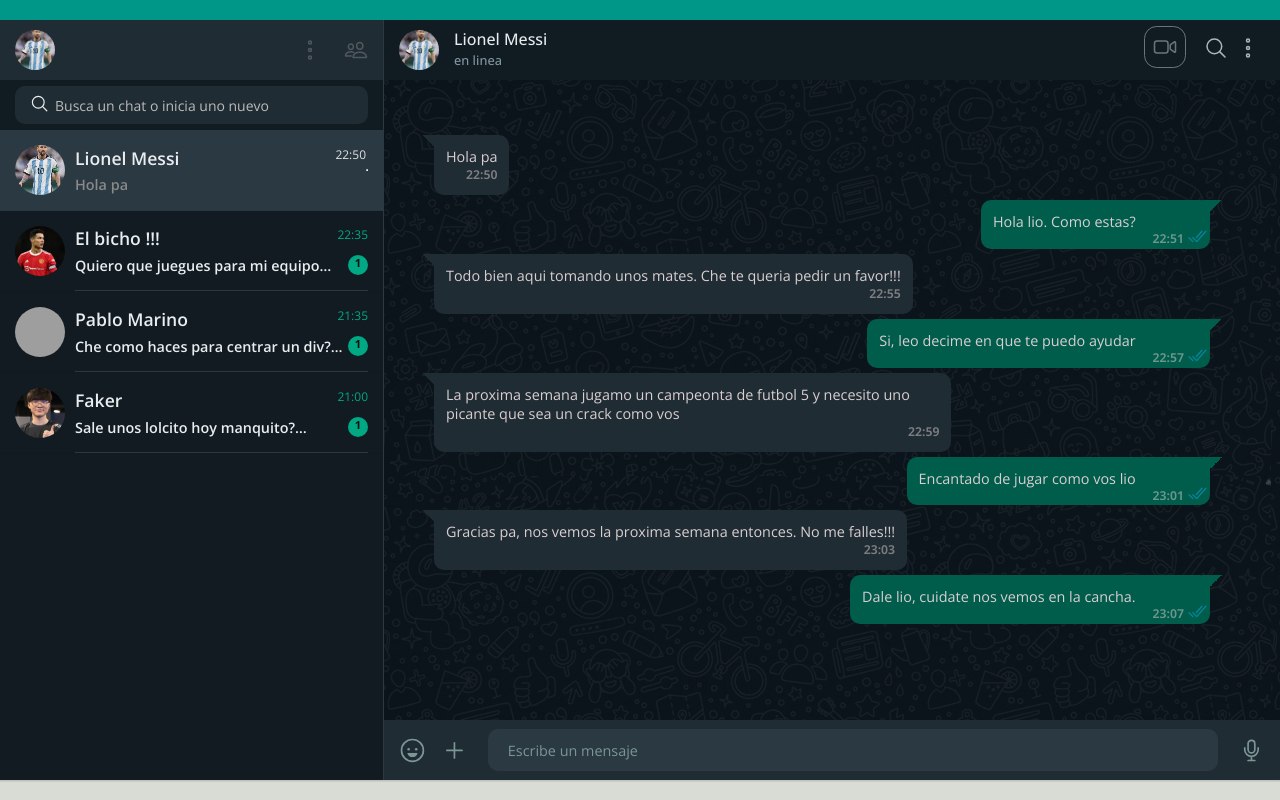
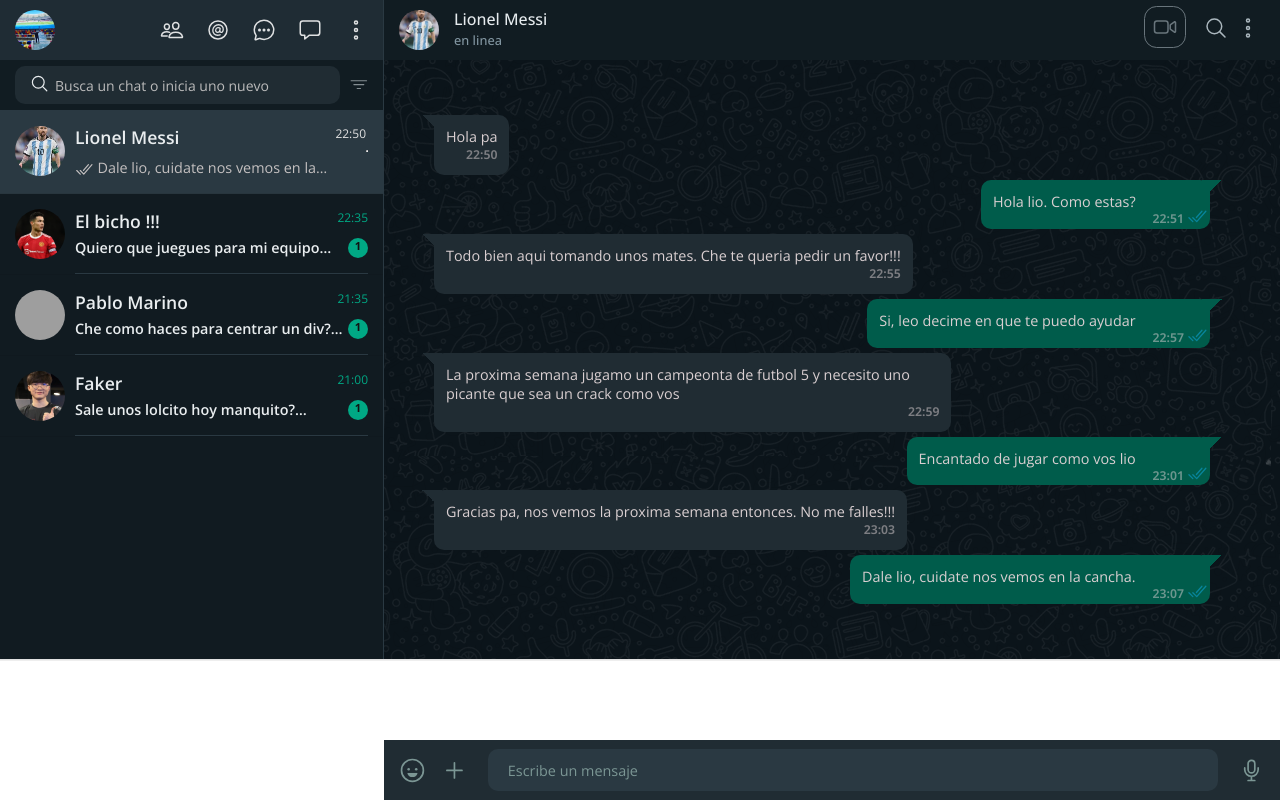
Before and after one commit to CardozoMartin/Challenge-Whatsapp, a plain HTML site: page index.html in a window 1280 px wide. Drawn offline with nearby package versions, Linux system fonts and the light colour scheme; grey boxes are pictures that could not be loaded; a small style sheet from the web is missing.

Commit message:
se termina proyecto whatsapp fake

```diff
--- a/index.html
+++ b/index.html
@@ -11,6 +11,7 @@
       integrity="sha384-B4dCiEXzS9PA3d/2Cm7AKMPp5UDJAKK0V0oKS4Kk21DiD5PymBSn5m2+Ea3PiF6I"
       crossorigin="anonymous"
     />
+    <link rel="stylesheet" href="https://cdn.jsdelivr.net/npm/bootstrap-icons@1.11.3/font/bootstrap-icons.min.css">
   </head>
 
   <body>
@@ -21,15 +22,17 @@
           <div class="contenedor__contactos__header">
             <div class="contenedor__contactos__header__imagen">
               <img
-                src="./img/descargar.jpg"
+                src="./img/mi perfil.png"
                 alt="perfil de Whatsapp"
                 class="contenedor__contactos__header__imagen__usuario"
               />
             </div>
             <ul class="contenor__contactos__header__iconos">
-              <li></li>
+              <li><ion-icon name="people-outline"></ion-icon></li>
+              <li><ion-icon name="at-circle-outline"><span></span></ion-icon></li>
+              <li><ion-icon name="chatbubble-ellipses-outline"></ion-icon></li>
+              <li><ion-icon name="chatbox-outline"></ion-icon></li>
               <li><ion-icon name="ellipsis-vertical-outline"></ion-icon></li>
-              <li><ion-icon name="people-outline"></ion-icon></li>
             </ul>
           </div>
           <!--Buscador del chat-->
@@ -41,12 +44,13 @@
               />
               <ion-icon name="search-outline"></ion-icon>
             </div>
+            <ion-icon name="filter-outline" class="contenedor__contactos__buscador__filtro"></ion-icon>
           </div>
           <!--Lista de chats-->
           <div class="contenedor__contactos__chatlista">
             <div class="contanedor__contactos__chatlista__bloque activo">
               <div class="contenedor__contactos__chatlista__bloque__img">
-                <img src="./img/descargar.jpg" alt="cover" />
+                <img src="./img/descargar.jpg" alt="Foto Perfil" />
               </div>
               <div class="contanedor__contactos__chatlista__bloque__detalles">
                 <div
@@ -65,9 +69,9 @@
                   <p
                     class="contanedor__contactos__chatlista__bloque__detalles_mensaje__activo"
                   >
-                    Hola pa
+                  <ion-icon name="checkmark-done-outline"></ion-icon> Dale lio, cuidate nos vemos en la cancha.
                   </p>
-                  <ion-icon name="chevron-down-outline"></ion-icon>
+                  <ion-icon name="chevron-down-outline" id="icon"></ion-icon>
                 </div>
                 <div
                   class="contanedor__contactos__chatlista__bloque__detalles_mensaje__linea"
@@ -77,7 +81,7 @@
             </div>
             <div class="contanedor__contactos__chatlista__bloque">
               <div class="contenedor__contactos__chatlista__bloque__img">
-                <img src="./img/perfil-cristiano.webp" alt="cover" />
+                <img src="./img/perfil-cristiano.webp" alt="Foto Perfil" />
               </div>
               <div class="contanedor__contactos__chatlista__bloque__detalles">
                 <div
@@ -99,7 +103,7 @@
                     Quiero que juegues para mi equipo vamos contra lio
                   </p>
                   <b>1</b>
-                  <ion-icon name="chevron-down-outline"></ion-icon>
+                  <ion-icon name="chevron-down-outline" id="icon"></ion-icon>
                 </div>
                 <div
                   class="contanedor__contactos__chatlista__bloque__detalles_mensaje__linea"
@@ -108,7 +112,7 @@
             </div>
             <div class="contanedor__contactos__chatlista__bloque">
               <div class="contenedor__contactos__chatlista__bloque__img">
-                <img src="./img/Pablo-Marino.png" alt="cover" />
+                <img src="./img/Pablo-Marino.png" alt="Foto Perfil" />
               </div>
               <div class="contanedor__contactos__chatlista__bloque__detalles">
                 <div
@@ -126,7 +130,7 @@
                 >
                   <p>Che como haces para centrar un div?dsadsadasdas</p>
                   <b>1</b>
-                  <ion-icon name="chevron-down-outline"></ion-icon>
+                  <ion-icon name="chevron-down-outline" id="icon"></ion-icon>
                 </div>
                 <div
                   class="contanedor__contactos__chatlista__bloque__detalles_mensaje__linea"
@@ -135,7 +139,7 @@
             </div>
             <div class="contanedor__contactos__chatlista__bloque">
               <div class="contenedor__contactos__chatlista__bloque__img">
-                <img src="./img/faker-perfil.jpg" alt="cover" />
+                <img src="./img/faker-perfil.jpg" alt="Foto Perfil" />
               </div>
               <div class="contanedor__contactos__chatlista__bloque__detalles">
                 <div
@@ -153,7 +157,7 @@
                 >
                   <p>Sale unos lolcito hoy manquito?dsdsadsadasdas</p>
                   <b>1</b>
-                  <ion-icon name="chevron-down-outline"></ion-icon>
+                  <ion-icon name="chevron-down-outline" id="icon"></ion-icon>
                 </div>
                 <div
                   class="contanedor__contactos__chatlista__bloque__detalles_mensaje__linea"
--- a/style.css
+++ b/style.css
@@ -6,29 +6,9 @@
   box-sizing: border-box;
   font-family: "Open Sans", sans-serif;
 }
-
-/* Configuraciones basicas para el body */
-
-body {
-  display: flex;
-  justify-content: center;
-  align-items: center;
-  min-height: 100vh;
-
-  background: linear-gradient(
-    #009688 0%,
-    #009688 130px,
-    #d9dbd5 130px,
-    #d9dbd5 100%
-  );
-}
-
 /* Contenedor principal */
 .contenedor {
-  position: relative;
-  width: 1280px;
-  max-width: 100%;
-  height: calc(100vh - 40px);
+
   background: #fff;
   box-shadow: 0 1px 1px 0 rgba(0, 0, 0, 0.06), 0 2px 0 rgba(0, 0, 0, 0.06);
   display: flex;
@@ -78,10 +58,18 @@ body {
   display: flex;
   list-style: none;
   cursor: pointer;
-  color: #51585c;
+  color: #dfe1e2;
   font-size: 1.5em;
   margin-left: 22px;
 }
+.contenor__contactos__header__iconos ion-icon[name="at-circle-outline"] > span {
+   position: relative;
+  width: 10px;
+  height: 10px;
+  color: red;
+  z-index: 5;
+}
+
 
 /*Buscador de contactos*/
 .contendor__contactos__buscador{
@@ -108,6 +96,7 @@ body {
   border-radius: 10px;
   font-size: 14px;
   padding-left: 40px;
+  color: #abb7be;
 }
 .contendor__contactos__buscador div input::placeholder{
 color: #bbb;
@@ -118,6 +107,13 @@ color: #bbb;
   top: 14px;
   font-size: 1.2em;
 
+ }
+
+ .contendor__contactos__buscador .contenedor__contactos__buscador__filtro{
+  font-size: 1.2em;
+  margin-left: 10px;
+  cursor: pointer;
+  color: #848d92;
  }
  /*Lista de chats*/
  .contenedor__contactos__chatlista{
@@ -204,12 +200,20 @@ color: #bbb;
 
 }
 .contanedor__contactos__chatlista__bloque ion-icon{
+  position: relative;
+  top: 6px;
+  font-size: 1.3em;
+}
+.contanedor__contactos__chatlista__bloque #icon{
+  position: relative;
+  font-weight: 600;
   font-size: 1.3em;
   color: #8a8989;
   display: none;
 }
-.contanedor__contactos__chatlista__bloque:hover ion-icon{
+.contanedor__contactos__chatlista__bloque:hover #icon{
   display: block;
+  font-weight: bolder;
 }
 
 .contanedor__contactos__chatlista__bloque__detalles_mensaje p{
@@ -223,8 +227,8 @@ color: #bbb;
   font-weight: 600;
 }
 .contanedor__contactos__chatlista__bloque__detalles_mensaje__activo{
-  color: #8a8989;
-  font-weight: 400;
+  color: #c4c0c0;
+  font-weight: 200!important;
 
 }
 
@@ -401,6 +405,8 @@ font-weight: bold;
 color: #10adeb; }
 
 
+
+
 .contendor__mensajes__chat_otrosmensajes{
   position: relative;
   display: flex;
@@ -444,8 +450,9 @@ color: #10adeb; }
 
 /*seccion de escribir mensajes*/
 .contendor__mensajes__input{
-  position: relative;
-  width: 100%;
+  position: fixed;
+  bottom:0;
+  width: 70%;
   height: 60px;
   background: #202c33;
   padding: 15px;
@@ -473,6 +480,7 @@ color: #10adeb; }
   border-radius: 10px;
   font-size: 1em;
   background: #2a3942;
+  color: #abb7be;
 }
 .contendor__mensajes__input input::placeholder{
   color: #7b9694;
```
Also changed, not shown: img/mi perfil.png (added).
